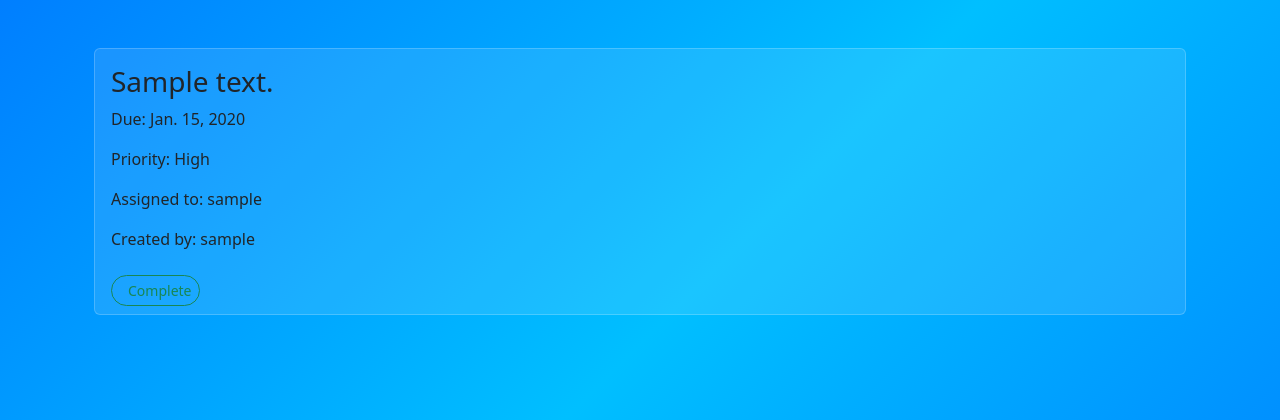
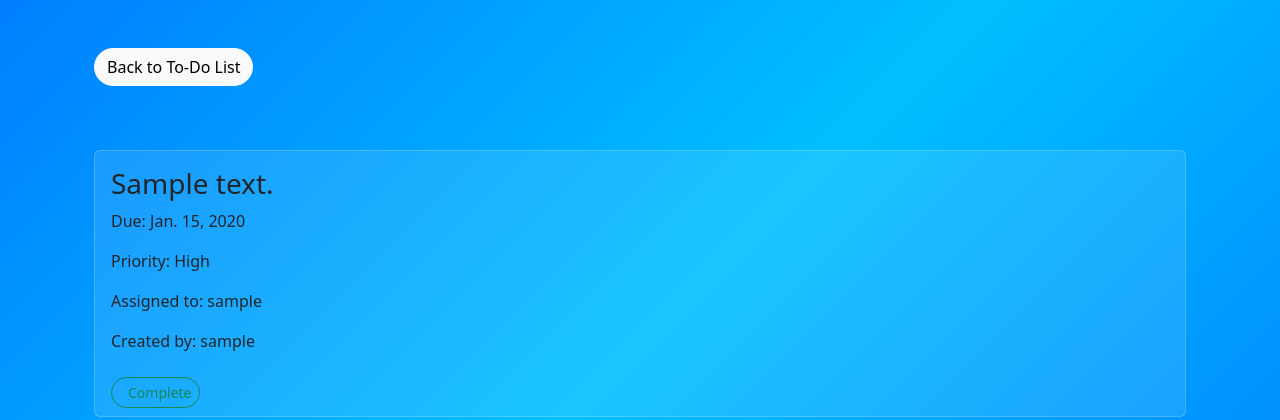
Before and after one commit to tinaxvu/Project-Manager, a Django app: page /projects/todos-detail/1/ in a window 1280 px wide. Shown: the part 56-476 px from the top of the page. Run offline with Django 4.2, Linux system fonts and the light colour scheme; a user stored in the database is signed in; tables that the repository leaves empty hold one stand-in row (values such as "Sample post"); some libraries are stand-ins or nearby versions.

Commit message:
Add back to to-do button to to-do detail page for easier navigation

```diff
--- a/projects/templates/specific_pages/todo_detail.html
+++ b/projects/templates/specific_pages/todo_detail.html
@@ -4,6 +4,11 @@
 
 {% block content %}
     <div class="container mt-5">
+        <!-- Back to To-Do List Button -->
+        <a href="{% url 'projects:todos' project_id=todo.project.id %}" class="btn btn-light mb-3" style="border-radius: 20px;">
+            <i class="fas fa-arrow-left"></i> Back to To-Do List
+        </a>
+
         <div class="card h-100 mt-5">
             <div class="card-body">
                 <h3 class="card-title">{{ todo.description }}</h3>
```
